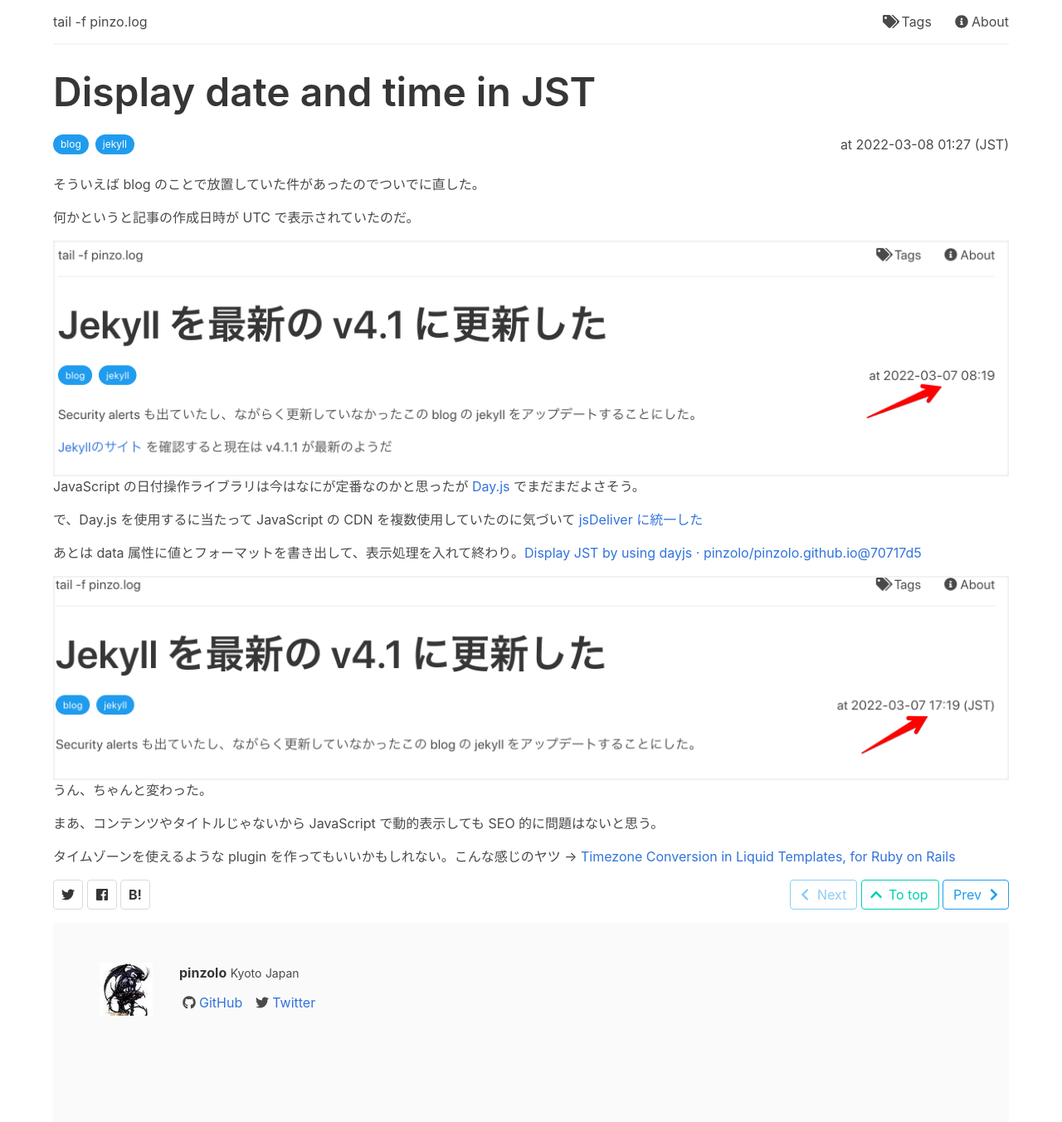
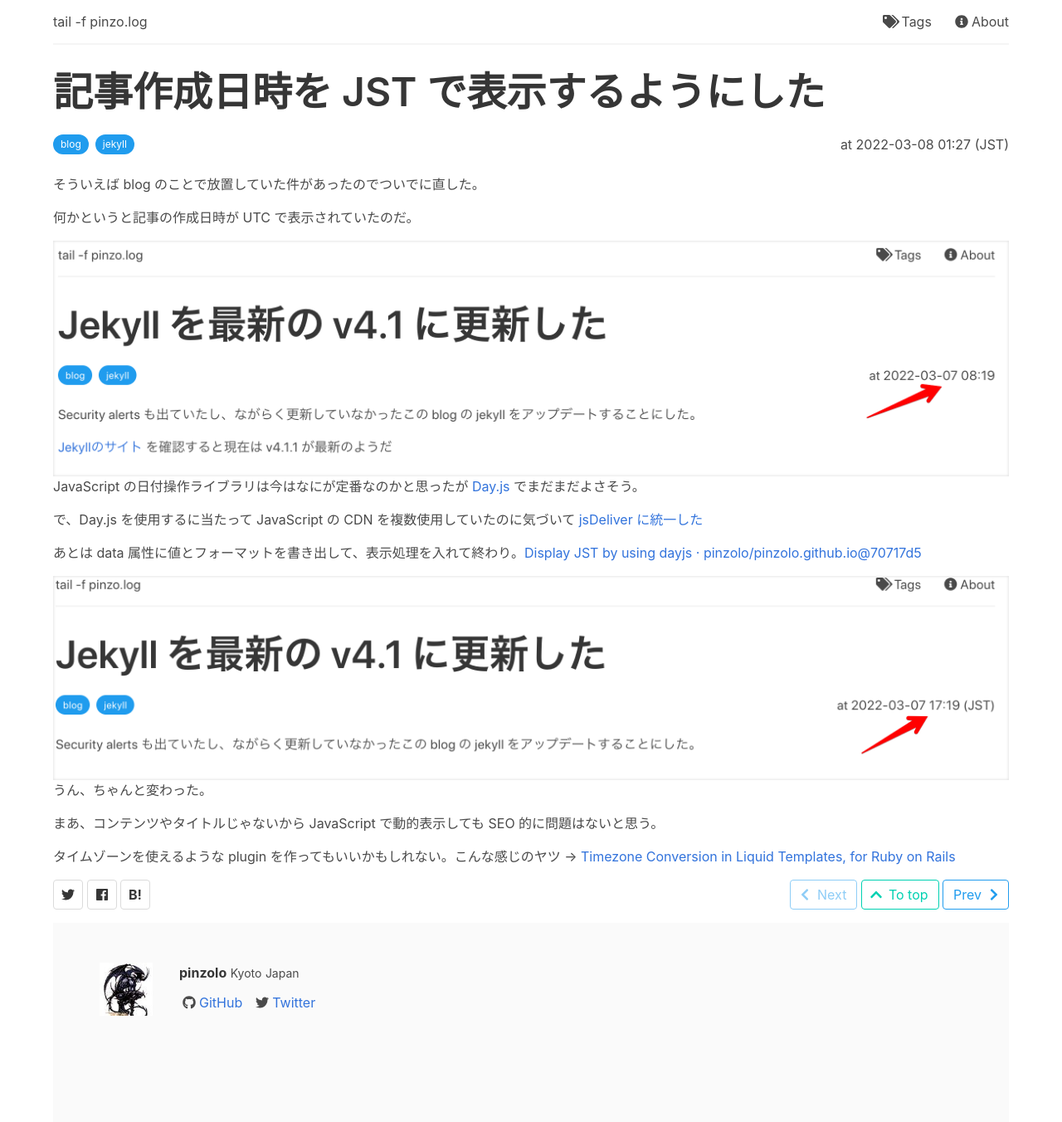
Before and after one commit to pinzolo/pinzolo.github.io, a Jekyll site: the page built from _posts/2022-03-08-display-date-and-time-in-jst.md, in a window 1280 px wide. Shown: the whole page at 83% size. Built offline with Jekyll 4.4.1, drawn with Linux system fonts in a browser that asks for light colours; nearby versions of some CDN libraries.

Commit message:
Update title of 2022-03-08

```diff
--- a/_posts/2022-03-08-display-date-and-time-in-jst.md
+++ b/_posts/2022-03-08-display-date-and-time-in-jst.md
@@ -1,6 +1,6 @@
 ---
 layout: post
-title: "Display date and time in JST"
+title: "記事作成日時を JST で表示するようにした"
 date: '2022-03-08T10:27:14+0900'
 tags:
   - blog
```
